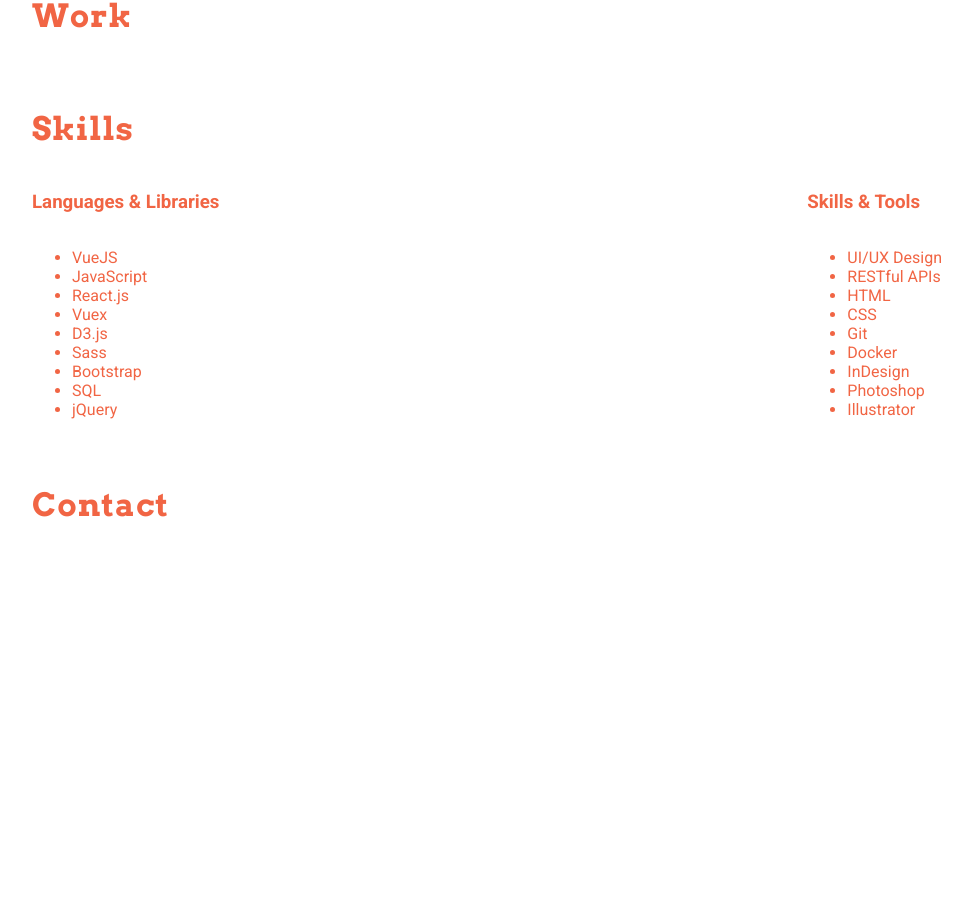
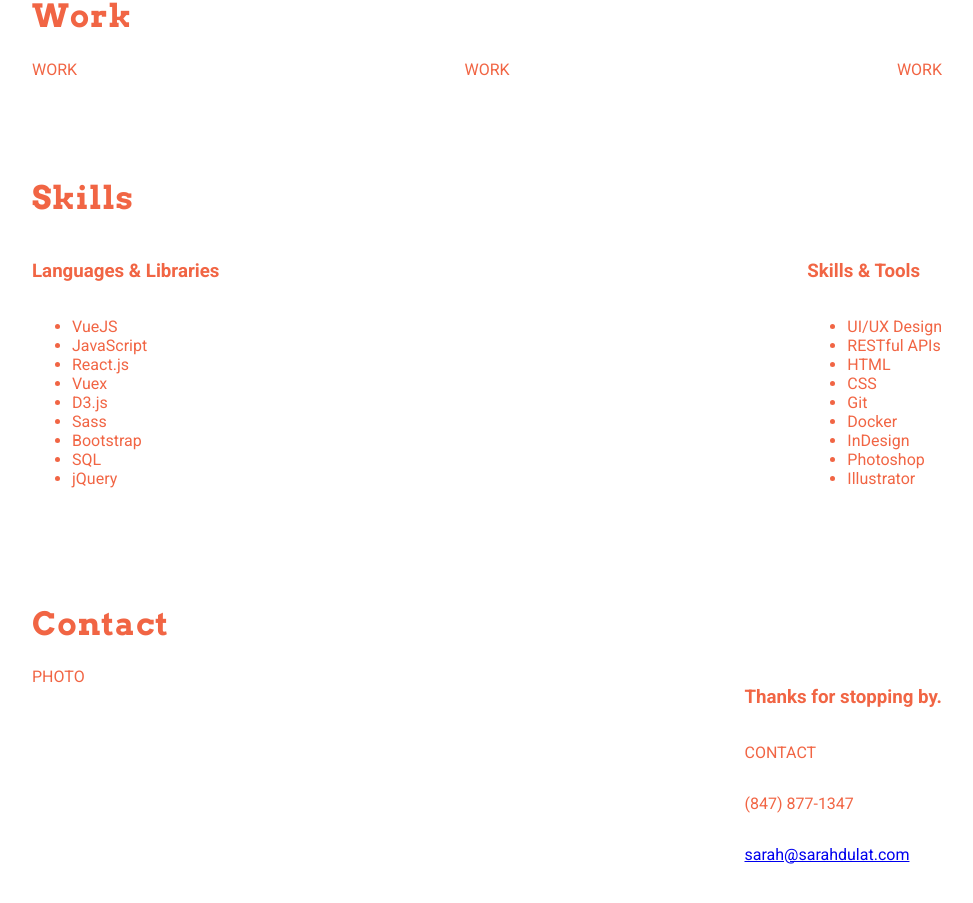
Before and after one commit to sarahdulat/sarah-dulat, a Vue app: page / in a window 1280 px wide. Shown: the part 853-1756 px from the top of the page, without its empty margins (18-991 px from the left). Before the commit the page ends 1638 px from the top, so only its background shows below. Built offline with nearby package versions, Linux system fonts and the light colour scheme.

Commit message:
adding contact content

```diff
--- a/public/css/styles.css
+++ b/public/css/styles.css
@@ -14,7 +14,7 @@ body {
 
 .container {
   margin: auto;
-  padding: 25px 25% 0 50px;
+  padding: 25px 25% 50px 50px;
 }
 
 #hero {
@@ -166,18 +166,6 @@ h3 a:hover {
   }
 }
 /* Custom, iPhone Retina */
-#footer a, #footer p {
-  color: #FFFFFF;
-  font-size: 12px;
-  text-decoration: none;
-  text-align: right;
-}
-
-#footer a:hover {
-  color: rgba(255, 255, 255, 0.7);
-  text-decoration: none;
-}
-
 #footer {
   position: fixed;
   bottom: 0px;
@@ -185,9 +173,19 @@ h3 a:hover {
   width: 100%;
   overflow: visible;
   z-index: 99;
-  padding: 0px 15px;
+  padding: 0 15px;
   background-color: #F16544;
   height: 40px;
 }
+#footer a, #footer p {
+  color: #FFFFFF;
+  font-size: 12px;
+  text-decoration: none;
+  text-align: right;
+}
+#footer a:hover {
+  color: rgba(255, 255, 255, 0.7);
+  text-decoration: none;
+}
 
 /*# sourceMappingURL=styles.css.map */
--- a/src/components/Contact.vue
+++ b/src/components/Contact.vue
@@ -2,6 +2,17 @@
   <div id="contact">
     <div class="container">
 		<h1>Contact</h1>
+		<div class="row">
+            <div class="column">
+                PHOTO
+            </div>
+            <div class="column">
+                <h3>Thanks for stopping by.</h3>
+                <p>CONTACT</p>
+                <p>(847) 877-1347</p>
+                <p><a href="mailto: sarah@sarahdulat.com">sarah@sarahdulat.com</a></p>
+            </div>
+        </div>
     </div>
   </div>
 </template>
--- a/src/components/Work.vue
+++ b/src/components/Work.vue
@@ -2,6 +2,17 @@
   <div id="work">
     <div class="container">
 		<h1>Work</h1>
+		<div class="row">
+            <div class="column">
+                WORK
+            </div>
+            <div class="column">
+                WORK
+            </div>
+            <div class="column">
+               WORK
+            </div>
+        </div>
     </div>
   </div>
 </template>
--- a/src/sass/partials/_body.scss
+++ b/src/sass/partials/_body.scss
@@ -11,7 +11,7 @@ body {
 }
 .container {
 	margin: auto;
-	padding: 25px 25% 0 50px;
+	padding: 25px 25% 50px 50px;
 }
 #hero {
 	height: 100vh;
```
Also changed, not shown: src/sass/partials/_footer.scss (+11 -11 lines).
